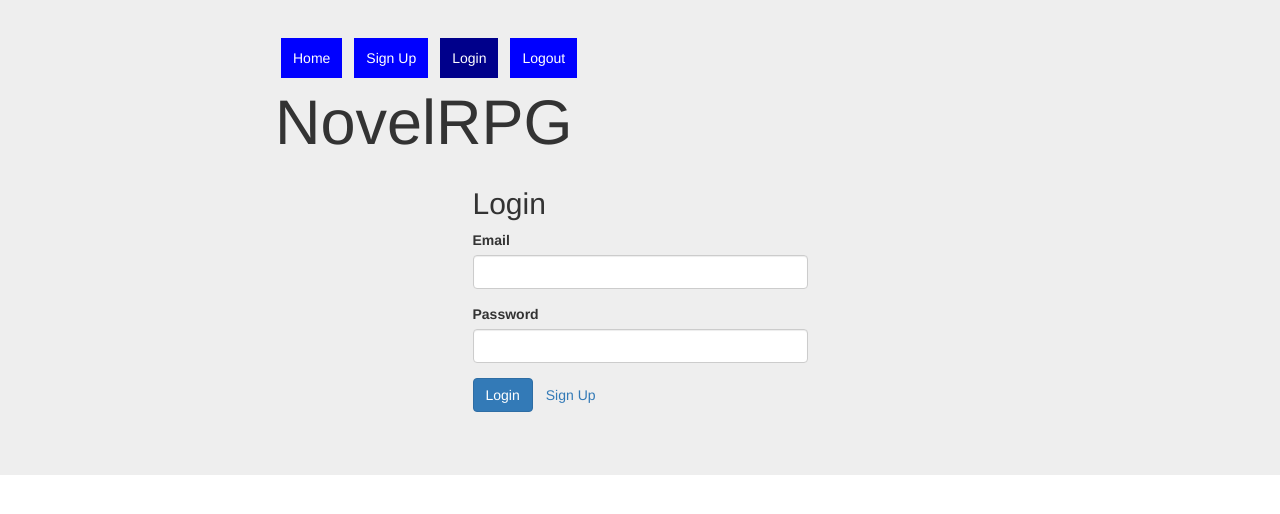
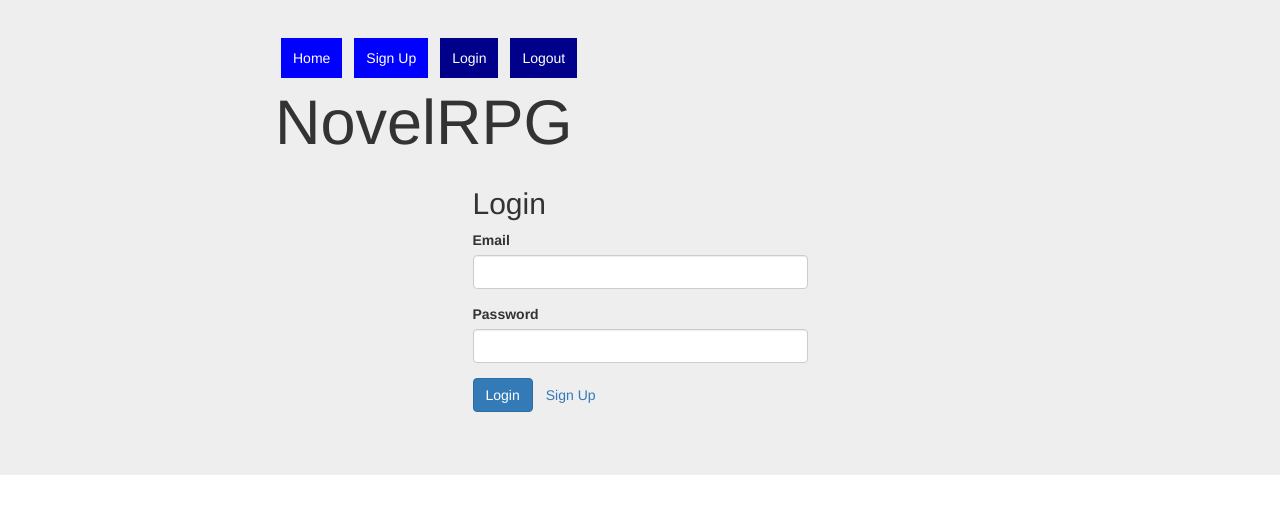
Before and after one commit to kanndide/novelrpg-ui, a React (Create React App) app: page /login in a window 1280 px wide. Shown: the top 514 px of the page. Built offline with nearby package versions, Linux system fonts and the light colour scheme.

Commit message:
added props

```diff
--- a/src/components/NavBar/navbar.js
+++ b/src/components/NavBar/navbar.js
@@ -9,8 +9,7 @@ const link = {
   textDecoration: 'none',
   color: 'white',
 }
-
-const Navbar = () =>
+const Navbar = (props) =>
   <div>
     <NavLink
       to="/"
@@ -37,7 +36,7 @@ const Navbar = () =>
       }}
     >Login</NavLink>
     <NavLink
-      to="/logout"
+      to="/login"
       exact
       style={link}
       activeStyle={{
```
